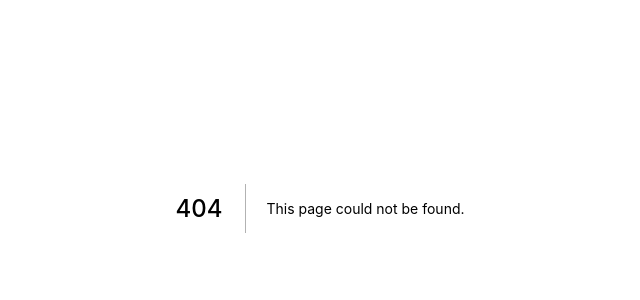
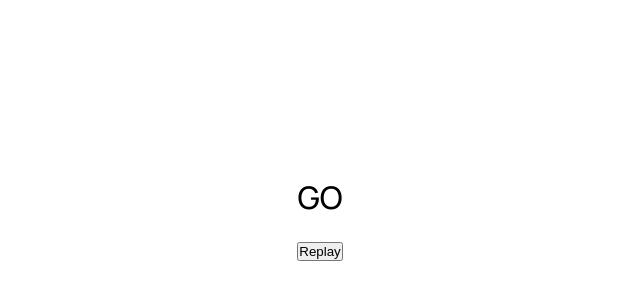
Before and after one commit to benxene/7days-50projects, a Next.js app: page /animated-countdown in a window 1280 px wide. Before the commit this address had no page. Shown: the part 192-492 px from the top of the page, without its empty margins (320-960 px from the left). Built offline with nearby package versions, Linux system fonts and the light colour scheme.

Commit message:
Animated countdown added (#100)
* initial commit

* animation added

* fixed countdown animation

Co-authored-by: PranavGPR <pranav.gnanasekar23@gmail.com>

```diff
--- /dev/null
+++ b/src/pages/animated-countdown.tsx
@@ -0,0 +1,162 @@
+import Head from 'next/head';
+import { useState, useEffect } from 'react';
+import styled, { keyframes } from 'styled-components';
+
+import { colors } from '../constants/theme';
+
+export default function AutoTextEffect() {
+  const [start, setStart] = useState<boolean>(true);
+
+  useEffect(() => {
+    if (start) {
+      setTimeout(() => {
+        setStart(false);
+      }, 3500);
+    }
+  }, [start]);
+
+  return (
+    <>
+      <Head>
+        <title>Animated Countdown | 7 days 50 projects</title>
+      </Head>
+      <Section>
+        <Main>
+          {start ? (
+            <>
+              <Count>
+                <span>3</span>
+                <span>2</span>
+                <span>1</span>
+                <span>0</span>
+              </Count>
+              <h4 style={{ margin: '0' }}>Get Ready</h4>
+            </>
+          ) : (
+            <Final>
+              <h1>GO</h1>
+              <button onClick={() => setStart(true)}>Replay</button>
+            </Final>
+          )}
+        </Main>
+      </Section>
+    </>
+  );
+}
+
+const Section = styled.section`
+  min-height: 100vh;
+  background-color: #fff;
+  text-align: center;
+  display: flex;
+  flex-direction: column;
+  justify-content: center;
+  align-items: center;
+  padding: 2rem;
+`;
+
+const Main = styled.div`
+  & h1 {
+    margin: 3rem 0;
+    font-size: 3rem;
+    font-weight: 500;
+    color: #000;
+  }
+
+  & h4 {
+    margin: 3rem 0;
+    font-size: 2.5rem;
+    font-weight: 500;
+    color: #000;
+  }
+`;
+
+const show = keyframes`
+  0% {
+    transform: scale(0);
+  }
+
+  100% {
+    transform: scale(1);
+  }
+`;
+
+const goIn = keyframes`
+  0% {
+    transform: translate(-50%, -50%) rotate(120deg);
+  }
+
+  30% {
+    transform: translate(-50%, -50%) rotate(-20deg);
+  }
+
+  60% {
+    transform: translate(-50%, -50%) rotate(10deg);
+  }
+
+  100% {
+    transform: translate(-50%, -50%) rotate(0deg);
+  }
+`;
+
+const goOut = keyframes`
+  0% {
+    transform: translate(-50%, -50%) rotate(0deg);
+  }
+
+  60% {
+    transform: translate(-50%, -50%) rotate(20deg);
+  }
+
+  100% {
+    transform: translate(-50%, -50%) rotate(-120deg);
+`;
+
+const Count = styled.div`
+  position: relative;
+  width: 10rem;
+  height: 4rem;
+  overflow: hidden;
+
+  & span {
+    font-size: 4rem;
+    color: ${colors.primary};
+    position: absolute;
+    top: 40%;
+    left: 50%;
+    opacity: 1;
+    transform: translate(-50%, -50%) rotate(120deg);
+    transform-origin: bottom center;
+
+    &:nth-of-type(1) {
+      animation: ${goIn} 0.5s ease-in-out, ${goOut} 0.5s ease-out 0.5s;
+      animation-fill-mode: forwards;
+    }
+
+    &:nth-of-type(2) {
+      animation: ${goIn} 0.5s ease-in-out 1s, ${goOut} 0.5s ease-out 1.5s;
+      animation-fill-mode: forwards;
+    }
+
+    &:nth-of-type(3) {
+      animation: ${goIn} 0.5s ease-in-out 2s, ${goOut} 0.5s ease-out 2.5s;
+      animation-fill-mode: forwards;
+    }
+
+    &:nth-of-type(4) {
+      animation: ${goIn} 0.5s ease-in-out 3s, ${goOut} 0.5s ease-out 3.5s;
+      animation-fill-mode: forwards;
+    }
+  }
+`;
+
+const Final = styled.div`
+  animation: ${show} 0.5s ease-in-out;
+
+  & h1 {
+    margin: 2rem 0;
+    font-size: 3rem;
+    font-weight: 500;
+    color: #000;
+  }
+`;
```
